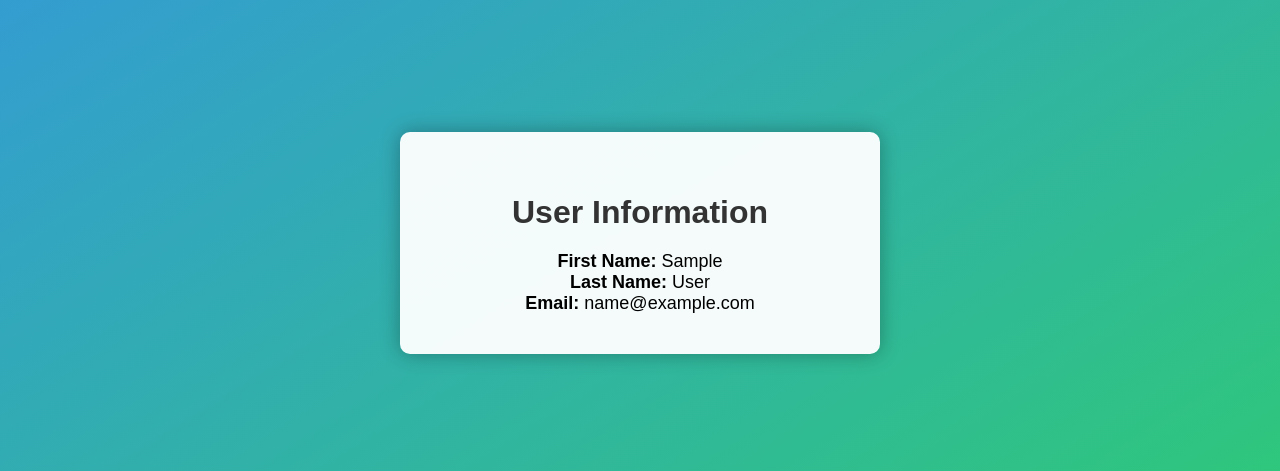
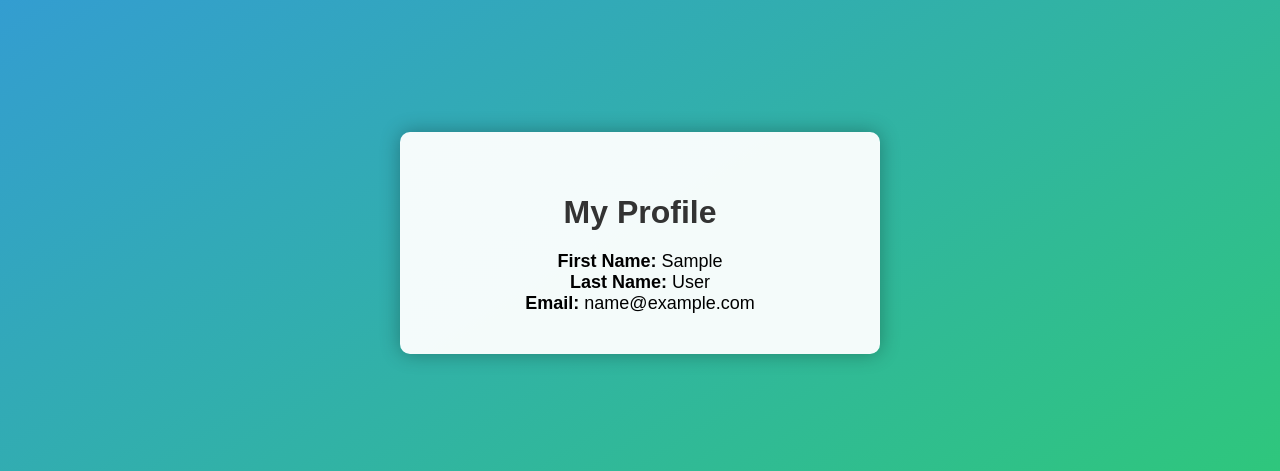
Before and after one commit to jhteh2000/sse-team-project-1, a Flask app: page /user_info in a window 1280 px wide. Shown: the part 157-628 px from the top of the page. Run offline with Flask 3, Linux system fonts and the light colour scheme; the visitor is signed in with stand-in values (Sample User, id 1); parts of the project's set-up code (start-up, migrations or seed data) failed here and were passed over.

Commit message:
Changed from user infomation to my profilee

```diff
--- a/api/templates/userInfo.html
+++ b/api/templates/userInfo.html
@@ -8,7 +8,7 @@
 </head>
 <body>
     <div class="container">
-        <h1>User Information</h1>
+        <h1>My Profile</h1>
         <p><strong>First Name:</strong> {{ current_user.first_name }}</p>
         <p><strong>Last Name:</strong> {{ current_user.last_name }}</p>
         <p><strong>Email:</strong> {{ current_user.email }}</p>
```
